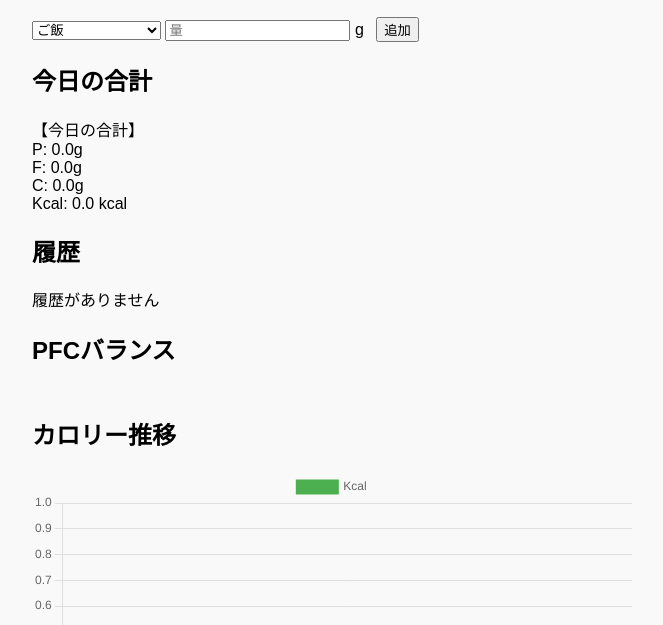
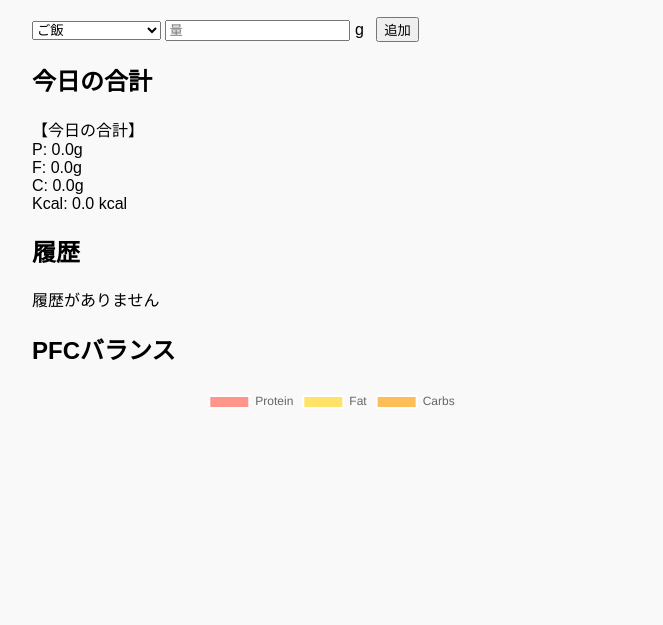
Before and after one commit to Uchujjn/meal-management-app, a plain HTML site: page index.html in a window 1280 px wide. Shown: the part 175-800 px from the top of the page, without its empty margins (308-971 px from the left). Drawn offline with nearby package versions, Linux system fonts and the light colour scheme.

Commit message:
Update style.css

```diff
--- a/style.css
+++ b/style.css
@@ -19,7 +19,3 @@ details {
   background: #fff;
   border: 1px solid #ccc;
 }
-#pfcChart {
-  max-width: 10px;
-  max-height: 10px;
-}
```
